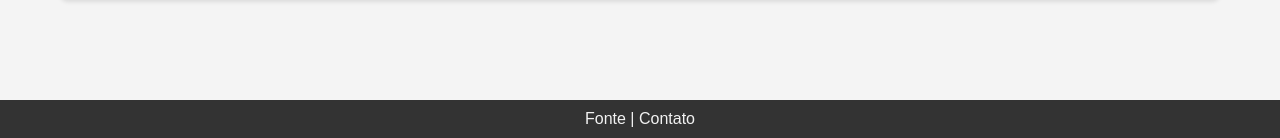
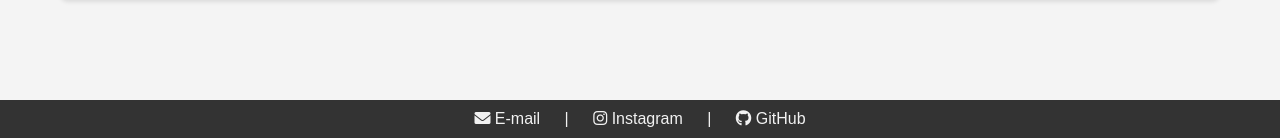
Before and after one commit to lkauer/somasomv2, a Django app: a page that uses myapp/templates/myapp/base_menu.html in a window 1280 px wide. Shown: the part 1692-1830 px from the top of the page. Run offline with Django 3.2, Linux system fonts and the light colour scheme.

Commit message:
update footer

```diff
--- a/myapp/templates/myapp/base_menu.html
+++ b/myapp/templates/myapp/base_menu.html
@@ -6,6 +6,7 @@
     <meta charset="UTF-8">
     <meta name="viewport" content="width=device-width, initial-scale=1.0">
     <link rel="shortcut icon" href="{% static 'images/somasom_logo_fundolaranja.png' %}" type="image/x-icon">
+    <link rel="stylesheet" href="https://cdnjs.cloudflare.com/ajax/libs/font-awesome/6.0.0-beta3/css/all.min.css">
     <link rel="stylesheet" href="{% static 'css/styles.css' %}">
     <title>Som a Som</title>
 </head>
@@ -43,8 +44,17 @@
     </div>
 
     <div class="footer">
-        <a href="https://github.com/lkauer/somasomv2">Fonte</a>
-        <a href="mailto:lucasgkauer@gmail.com">| Contato</a>
+        <a href="mailto:lucasgkauer@gmail.com">
+            <i class="fas fa-envelope"></i> E-mail
+        </a>
+        <span>|</span>
+        <a href="https://www.instagram.com/somasom.app" target="_blank">
+            <i class="fab fa-instagram"></i> Instagram
+        </a>
+        <span>|</span>
+        <a href="https://github.com/lkauer/somasomv2" target="_blank">
+            <i class="fab fa-github"></i> GitHub
+        </a>
     </div>
 
     <script>
--- a/static/css/styles.css
+++ b/static/css/styles.css
@@ -627,3 +627,25 @@ p {
     border-radius: 4px;
     border: 1px solid #ccc;
 }
+
+.footer {
+    background-color: #333;
+    color: #f2f2f2;
+    text-align: center;
+    padding: 10px 0;
+}
+
+.footer a {
+    color: #f2f2f2;
+    text-decoration: none;
+    margin: 0 10px;
+}
+
+.footer a:hover {
+    color: #ddd;
+}
+
+.footer span {
+    color: #f2f2f2;
+    margin: 0 10px;
+}
```
